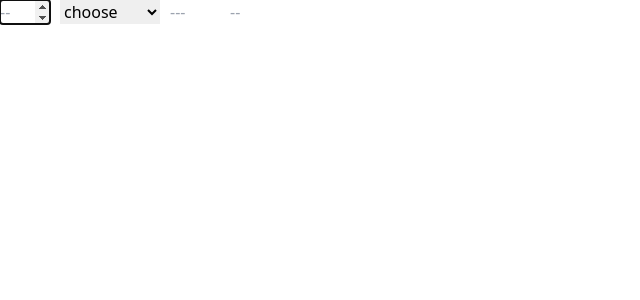
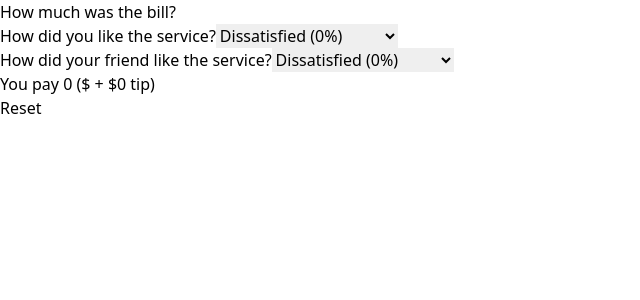
Before and after one commit to Masoud-M/mini-projects, a React (Vite) app: page / in a window 1280 px wide. Shown: the top 300 px of the page, without its empty margins (0-640 px from the left). Built offline with nearby package versions, Linux system fonts and the light colour scheme.

Commit message:
added the tip calculator task

```diff
--- a/src/App.tsx
+++ b/src/App.tsx
@@ -1,10 +1,11 @@
 import JumpOnFocus from "./components/JumpOnFocus";
+import TipCalculator from "./components/tip-calculator/TipCalculator";
 
 function App() {
   return (
     <>
       <div>
-        <JumpOnFocus />
+        <TipCalculator />
       </div>
     </>
   );
--- a/src/components/JumpOnFocus.tsx
+++ b/src/components/JumpOnFocus.tsx
@@ -11,10 +11,10 @@ const App = () => {
 
   // for keep tracking of inputs and changing the focus
   const inputRefs = useRef({
-    firstInput: [],
-    selectInput: [],
-    secondInput: [],
-    thirdInput: [],
+    firstInput: [] as string[],
+    selectInput: [] as string[],
+    secondInput: [] as string[],
+    thirdInput: [] as string[],
   });
 
   const handleChange = (e: React.BaseSyntheticEvent) => {
--- /dev/null
+++ b/src/components/tip-calculator/BillInput.tsx
@@ -0,0 +1,14 @@
+const BillInput = ({ bill, setBill }) => {
+  return (
+    <div>
+      How much was the bill?
+      <input
+        type="text"
+        value={bill}
+        onChange={(e) => setBill(Number(e.target.value))}
+      />
+    </div>
+  );
+};
+
+export default BillInput;
--- /dev/null
+++ b/src/components/tip-calculator/ResetBtn.tsx
@@ -0,0 +1,9 @@
+const ResetBtn = ({ onReset }) => {
+  return (
+    <div>
+      <button onClick={onReset}>Reset</button>
+    </div>
+  );
+};
+
+export default ResetBtn;
--- /dev/null
+++ b/src/components/tip-calculator/TipCalculator.tsx
@@ -0,0 +1,34 @@
+import { useState } from "react";
+import BillInput from "./BillInput";
+import ResetBtn from "./ResetBtn";
+import TipInput from "./TipInput";
+import TotalCost from "./TotalCost";
+
+const TipCalculator = () => {
+  const [bill, setBill] = useState("");
+  const [tip1, setTip1] = useState(0);
+  const [tip2, setTip2] = useState(0);
+  const averageTip = (tip1 + tip2) / 2;
+  const totalTip = bill * (averageTip / 100);
+  const handleReset = () => {
+    setBill("");
+    setTip1(0);
+    setTip2(0);
+  };
+  return (
+    <div>
+      <BillInput bill={bill} setBill={setBill} />
+      <TipInput tip={tip1} setTip={setTip1}>
+        How did you like the service?
+      </TipInput>
+      <TipInput tip={tip2} setTip={setTip2}>
+        How did your friend like the service?
+      </TipInput>
+
+      <TotalCost bill={bill} totalTip={totalTip} />
+      <ResetBtn onReset={handleReset} />
+    </div>
+  );
+};
+
+export default TipCalculator;
--- /dev/null
+++ b/src/components/tip-calculator/TipInput.tsx
@@ -0,0 +1,15 @@
+const TipInput = ({ tip, setTip, children }) => {
+  return (
+    <div>
+      {children}
+      <select value={tip} onChange={(e) => setTip(Number(e.target.value))}>
+        <option value="0">Dissatisfied (0%)</option>
+        <option value="5">it was okay (5%)</option>
+        <option value="10">it was good (10%)</option>
+        <option value="20">it was amazing! (20%)</option>
+      </select>
+    </div>
+  );
+};
+
+export default TipInput;
--- /dev/null
+++ b/src/components/tip-calculator/TotalCost.tsx
@@ -0,0 +1,11 @@
+const TotalCost = ({ bill, totalTip }) => {
+  return (
+    <div>
+      <h2>
+        You pay {bill + totalTip} (${bill} + ${totalTip} tip)
+      </h2>
+    </div>
+  );
+};
+
+export default TotalCost;
```
